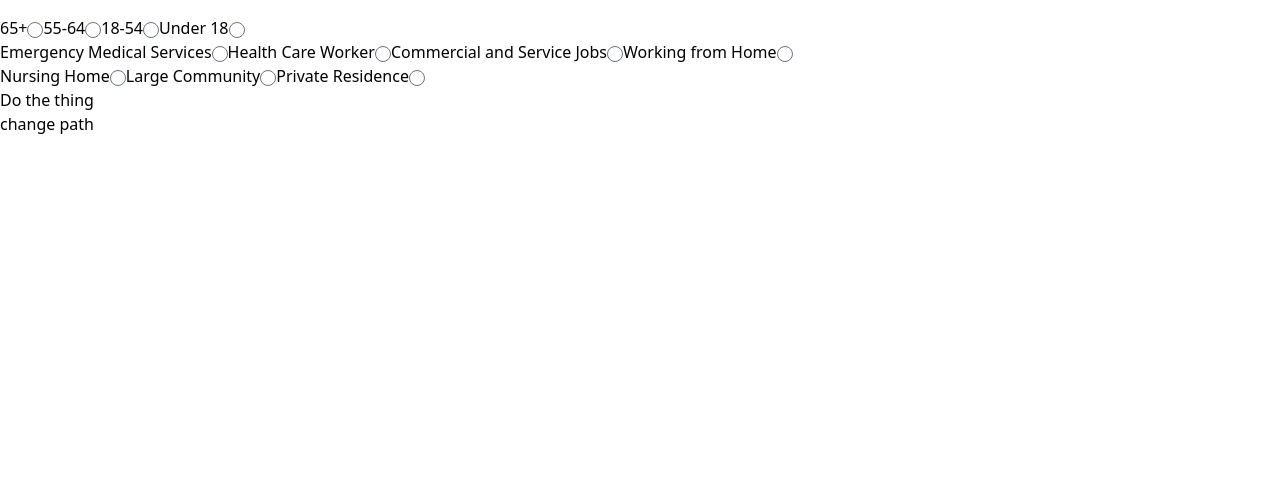
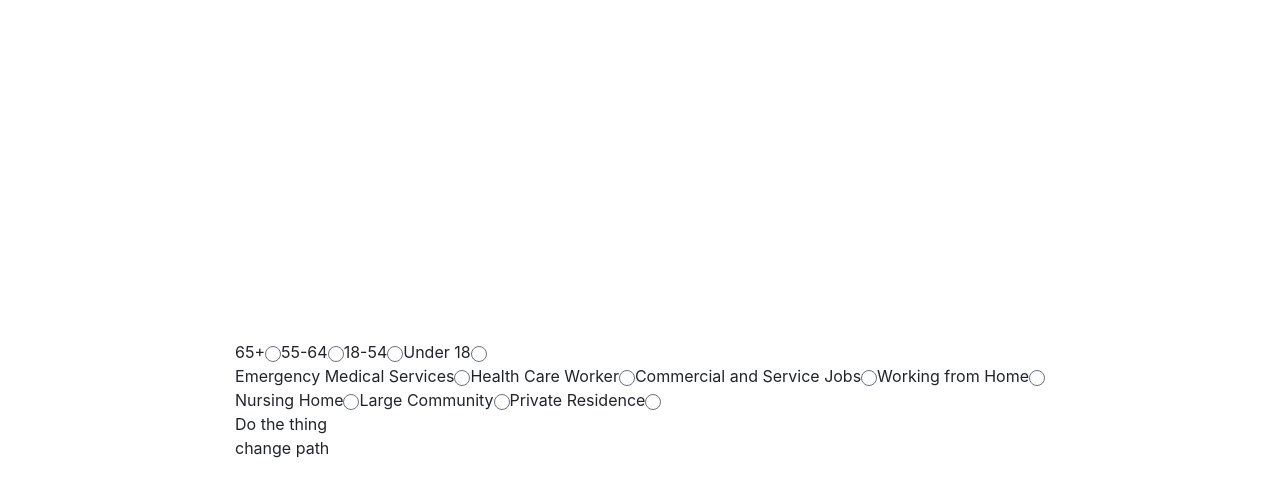
Before and after one commit to vkelkar1999/TensorBros, a React (Create React App) app in the folder FrontEnd/vaci-date/: page / in a window 1280 px wide. Shown: the top 496 px of the page. Built offline with nearby package versions, Linux system fonts and the light colour scheme; what @tailwindcss/typography would draw is missing.

Commit message:
Attempted to add bootstrap

```diff
--- a/FrontEnd/vaci-date/package.json
+++ b/FrontEnd/vaci-date/package.json
@@ -12,8 +12,10 @@
     "@testing-library/react": "^11.2.3",
     "@testing-library/user-event": "^12.6.0",
     "autoprefixer": "^9.8.6",
+    "bootstrap": "^4.5.3",
     "postcss": "^7.0.35",
     "react": "^17.0.1",
+    "react-bootstrap": "^1.4.3",
     "react-dom": "^17.0.1",
     "react-router-dom": "^5.2.0",
     "react-scripts": "4.0.1",
--- a/FrontEnd/vaci-date/src/App.js
+++ b/FrontEnd/vaci-date/src/App.js
@@ -1,6 +1,7 @@
 import logo from './logo.svg';
 import './App.css';
 import { Component, React, useState } from 'react';
+import { Container } from "react-bootstrap";
 import moreInfo from "./moreInfo";
 import { BrowserRouter as Router, Switch, Route } from "react-router-dom";
 import Home from './Home';
@@ -16,14 +17,14 @@
 
     render() {
       return (
-        <div className='d-flex align-items-center justify-content-center' style = {{minHeight: "100vh"}}>
+        <Container className='d-flex align-items-center justify-content-center' style = {{minHeight: "100vh"}}>
           <Router>
             <Switch>
               <Route exact path='/' component={Home}/>
               <Route path='/moreInfo' component={moreInfo}/>
             </Switch>
           </Router>
-        </div>
+        </Container>
       );
     }
   }
--- a/FrontEnd/vaci-date/src/Home.js
+++ b/FrontEnd/vaci-date/src/Home.js
@@ -40,7 +40,6 @@
       return (
         <div>
         <form onSubmit={this.handleSubmit}>
-          <div class="mt-4">
           <div className="radio-buttons">
             65+
             <input
@@ -124,7 +123,7 @@
               onChange={this.handleChange}
             />
             </div>
-          </div>
+
           <button type="submit">Do the thing</button>
         </form>
 
--- a/FrontEnd/vaci-date/src/index.js
+++ b/FrontEnd/vaci-date/src/index.js
@@ -3,6 +3,7 @@
 import './index.css';
 import App from './App';
 import reportWebVitals from './reportWebVitals';
+import "bootstrap/dist/css/bootstrap.min.css"
 
 ReactDOM.render(
   <React.StrictMode>
```
Also changed, not shown: 2 other files (tests, documents, lock files or other folders).
